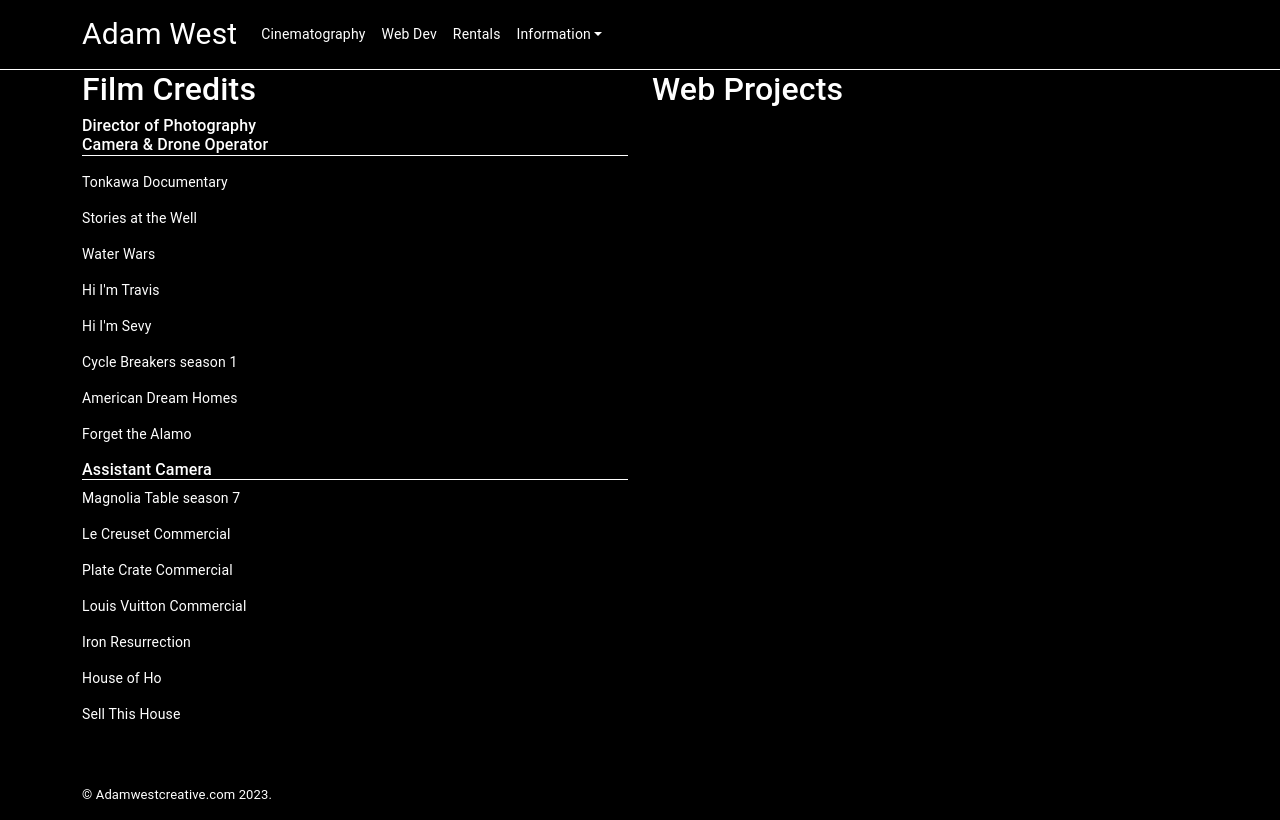
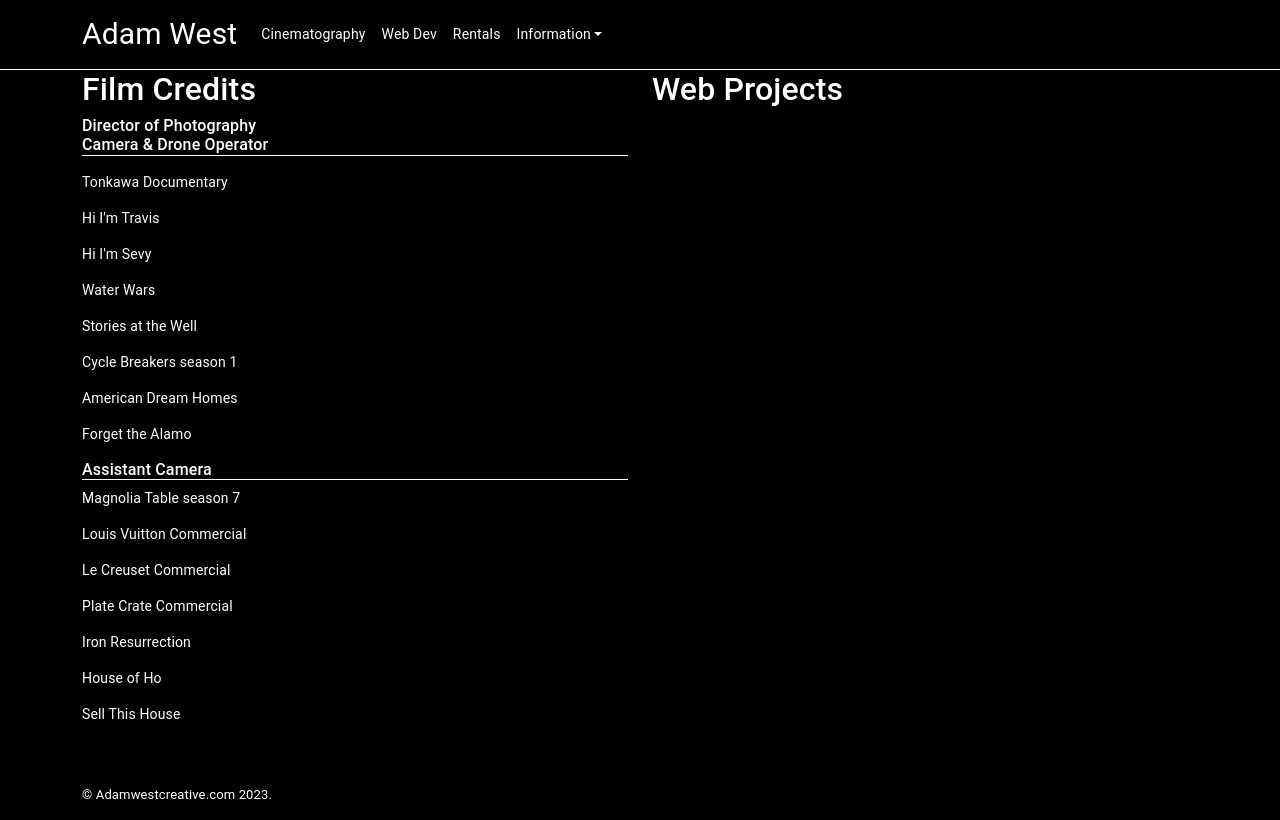
Before and after one commit to Adamwest023/adamwest023.github.io, a React (Create React App) app: page /resume in a window 1280 px wide. Built offline with nearby package versions, Linux system fonts and the light colour scheme.

Commit message:
updated links on resume

```diff
--- a/src/index.css
+++ b/src/index.css
@@ -81,8 +81,18 @@ body {
 
 }
 
+.image-overlay>* {
+  transform: translateY(20px);
+  transition: transform 0.15s;
+}
+
 .image-overlay:hover {
   opacity: 1;
+
+}
+
+.image-overlay:hover>* {
+  transform: translateY(0px);
 }
 
 .img-title {
@@ -92,12 +102,13 @@ body {
 }
 
 /* Resume styling */
-.film-list{
+.film-list {
   /* text-decoration: underline; */
   border-bottom: 1px solid white;
 }
+
 .resume-title,
-.resume-title a  {
+.resume-title a {
   color: white;
   display: flex;
   flex-direction: column;
--- a/src/pages/Resume/index.js
+++ b/src/pages/Resume/index.js
@@ -7,6 +7,13 @@ import "bootstrap/dist/css/bootstrap.min.css"
 import Container from 'react-bootstrap/Container';
 import Row from 'react-bootstrap/Row';
 import Col from 'react-bootstrap/Col';
+
+const travisDoc = () => {
+  window.location.href = "https://tv.apple.com/us/episode/hi-im-travis-mills/umc.cmc.15sh3bkacqjj0cfqvvcokjexx"
+}
+const sevyDoc = () => {
+  window.location.href = "https://tv.apple.com/us/episode/hi-im-sevy/umc.cmc.7423yg7w4ajih44dpaa44jxyi?showId=umc.cmc.4wurqdmcfa40pcdr7730pynwy"
+}
 
 const Resume = () => {
   return (
@@ -19,18 +26,18 @@ const Resume = () => {
               <h2>Film Credits</h2>
               <h6 >Director of Photography <br/> <h6 className="film-list">Camera & Drone Operator</h6></h6>
               <p>Tonkawa Documentary</p>
+              <p><a href='#'onClick={travisDoc}>Hi I'm Travis</a></p>
+              <p><a href='#'onClick={sevyDoc}>Hi I'm Sevy</a></p>
+              <p>Water Wars</p>
               <p><a href="https://thewellaustin.com/stories/">Stories at the Well</a></p>
-              <p>Water Wars</p>
-              <p><a>Hi I'm Travis</a></p>
-              <p><a>Hi I'm Sevy</a></p>
               <p>Cycle Breakers season 1</p>
               <p>American Dream Homes</p>
               <p>Forget the Alamo</p>
               <h6 className="film-list">Assistant Camera </h6>
               <p><a>Magnolia Table season 7</a></p>
+              <p><a href="https://www.youtube.com/watch?v=KwOOwwi-8Uk&t=33s">Louis Vuitton Commercial</a></p>
               <p><a>Le Creuset Commercial</a></p>
-              <p><a>Plate Crate Commercial</a></p>
-              <p><a href="https://www.youtube.com/watch?v=KwOOwwi-8Uk&t=33s">Louis Vuitton Commercial</a></p>
+              <p><a href="https://www.youtube.com/watch?v=gJ53BpBc-MM">Plate Crate Commercial</a></p>
               <p>Iron Resurrection</p>
               <p>House of Ho </p>
               <p>Sell This House </p>
```
